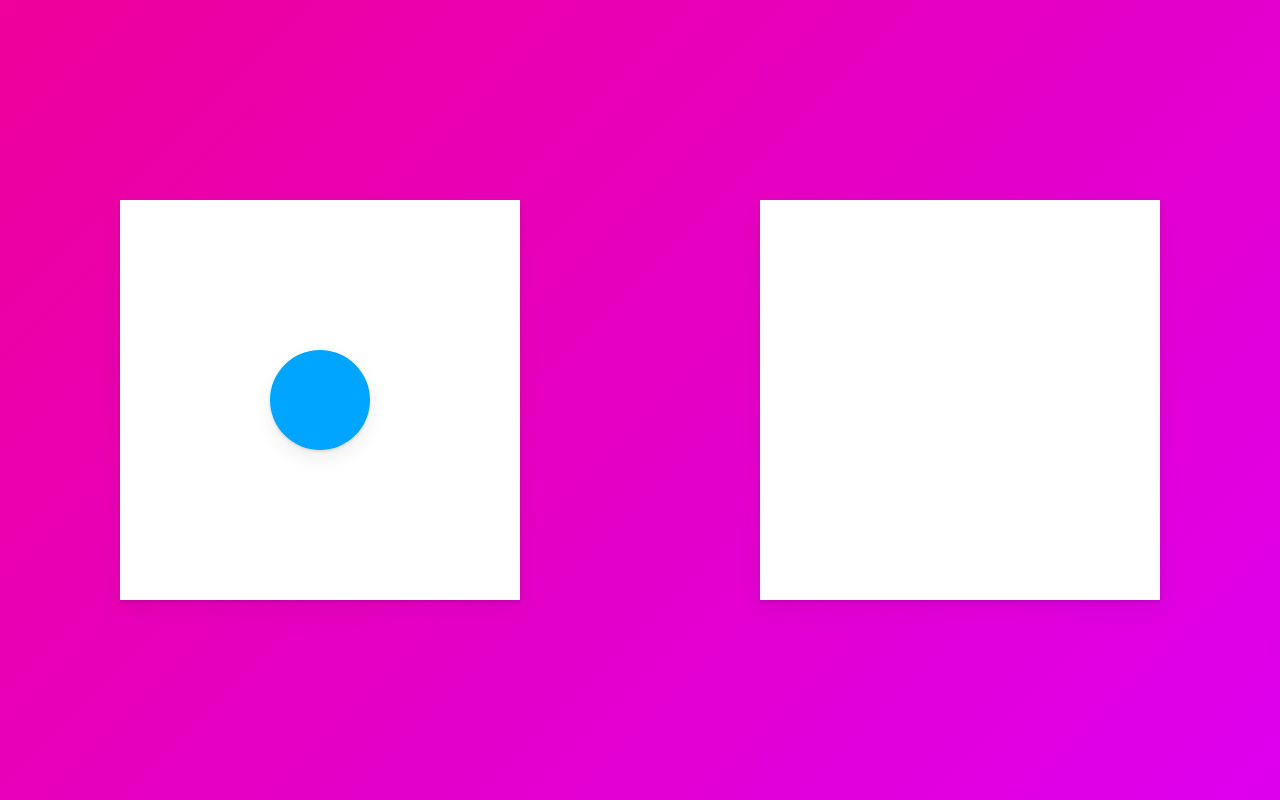
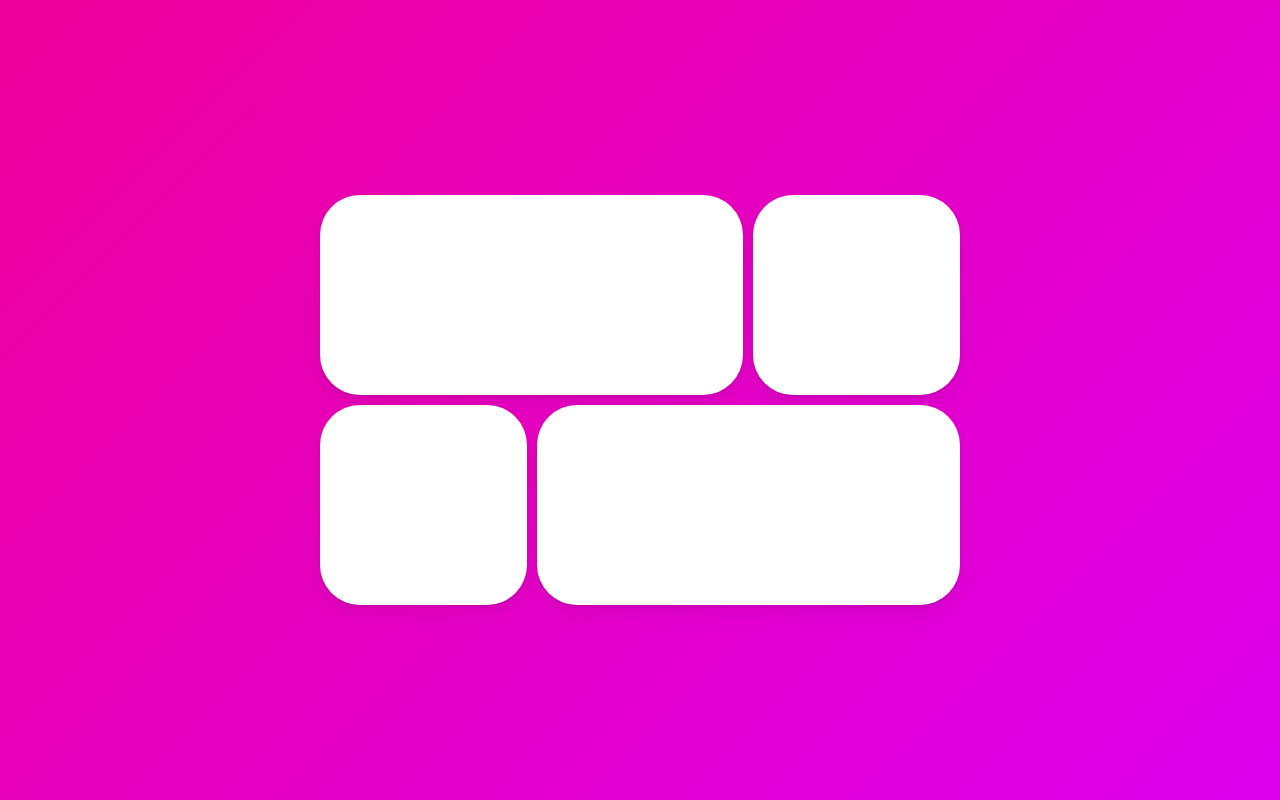
Before and after one commit to ohwoo-kwon/react-master, a React (Create React App) app: page / in a window 1280 px wide. Built offline with nearby package versions, Linux system fonts and the light colour scheme.

Commit message:
Final Project part One

```diff
--- a/src/App.tsx
+++ b/src/App.tsx
@@ -1,5 +1,5 @@
 import styled from "styled-components";
-import { motion } from "framer-motion";
+import { AnimatePresence, motion } from "framer-motion";
 import { useState } from "react";
 
 const Wrapper = styled(motion.div)`
@@ -10,39 +10,63 @@
   align-items: center;
 `;
 
+const Grid = styled.div`
+  display: grid;
+  grid-template-columns: repeat(3, 1fr);
+  width: 50vw;
+  gap: 10px;
+  div:first-child,
+  div:last-child {
+    grid-column: span 2;
+  }
+`;
+
 const Box = styled(motion.div)`
-  width: 400px;
-  height: 400px;
   background-color: rgba(255, 255, 255, 1);
+  border-radius: 40px;
+  height: 200px;
+  box-shadow: 0 2px 3px rgba(0, 0, 0, 0.1), 0 10px 20px rgba(0, 0, 0, 0.06);
+`;
+
+const Overlay = styled(motion.div)`
+  width: 100%;
+  height: 100%;
+  position: absolute;
   display: flex;
   justify-content: center;
   align-items: center;
-  box-shadow: 0 2px 3px rgba(0, 0, 0, 0.1), 0 10px 20px rgba(0, 0, 0, 0.06);
 `;
 
-const Circle = styled(motion.div)`
-  background-color: #00a5ff;
-  width: 100px;
-  height: 100px;
-  border-radius: 50px;
-  box-shadow: 0 2px 3px rgba(0, 0, 0, 0.1), 0 10px 20px rgba(0, 0, 0, 0.06);
-`;
+const overlay = {
+  initial: { backgroundColor: "rgba(0, 0, 0, 0)" },
+  visible: { backgroundColor: "rgba(0, 0, 0, 0.5)" },
+  exit: { backgroundColor: "rgba(0, 0, 0, 0)" },
+};
 
 function App() {
   const [clicked, setClicked] = useState(false);
-  const toggleClicked = () => setClicked((prev) => !prev);
+  const toggle = () => setClicked((prev) => !prev);
+
   return (
-    <Wrapper onClick={toggleClicked}>
-      <Box>
-        {!clicked ? (
-          <Circle layoutId="circle" style={{ borderRadius: 50 }} />
+    <Wrapper onClick={toggle}>
+      <Grid>
+        <Box layoutId="hello" />
+        <Box />
+        <Box />
+        <Box />
+      </Grid>
+      <AnimatePresence>
+        {clicked ? (
+          <Overlay
+            variants={overlay}
+            initial="initial"
+            animate="visible"
+            exit="exit"
+          >
+            <Box layoutId="hello" style={{ width: 400, height: 200 }} />
+          </Overlay>
         ) : null}
-      </Box>
-      <Box>
-        {clicked ? (
-          <Circle layoutId="circle" style={{ borderRadius: 0, scale: 2 }} />
-        ) : null}
-      </Box>
+      </AnimatePresence>
     </Wrapper>
   );
 }
```
